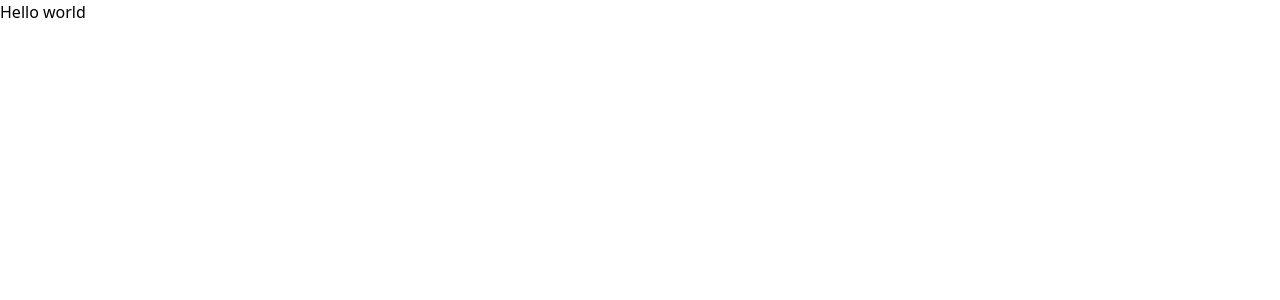
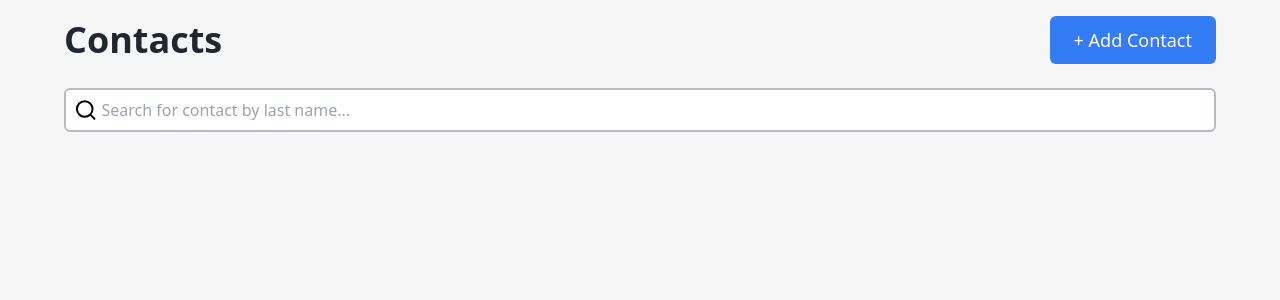
Before and after one commit to avnerjose/soap-health-project, a React (Vite) app in the folder frontend/: page / in a window 1280 px wide. Shown: the top 300 px of the page. Built offline with nearby package versions, Linux system fonts and the light colour scheme.

Commit message:
feat: creating first home page structure

```diff
--- a/frontend/src/App.tsx
+++ b/frontend/src/App.tsx
@@ -1,5 +1,7 @@
+import { HomePage } from "./pages/Home";
+
 function App() {
-  return <h1>Hello world</h1>;
+  return <HomePage />;
 }
 
 export default App;
--- /dev/null
+++ b/frontend/src/pages/Home.tsx
@@ -0,0 +1,26 @@
+import { Button } from "@/components/ui/button";
+import { Search } from "lucide-react";
+
+export function HomePage() {
+  return (
+    <div className="bg-gray-400 min-h-screen p-4">
+      <main className="max-w-6xl mx-auto">
+        <div>
+          <div className="flex justify-between items-center">
+            <h1 className="text-dark-700 text-4xl font-semibold">Contacts</h1>
+            <Button className="bg-blue-500 text-white text-lg p-6">
+              + Add Contact
+            </Button>
+          </div>
+          <div className="flex gap-1 items-center w-full mt-6 border-2 rounded-md focus-within:outline focus-within:outline-1 border-gray-500 px-2 bg-white">
+            <Search />
+            <input
+              className="w-full py-2 outline-none"
+              placeholder="Search for contact by last name..."
+            />
+          </div>
+        </div>
+      </main>
+    </div>
+  );
+}
```
